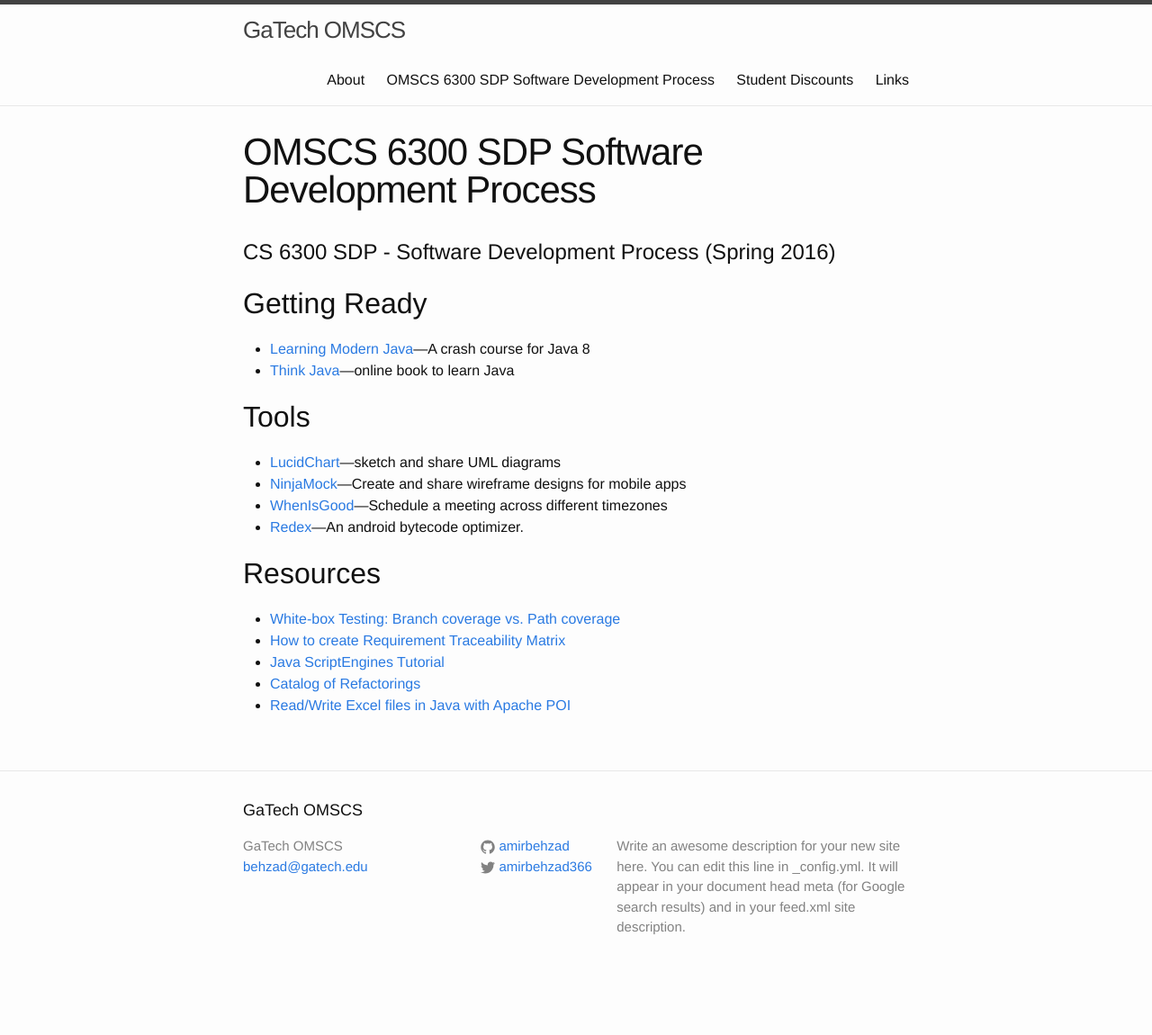
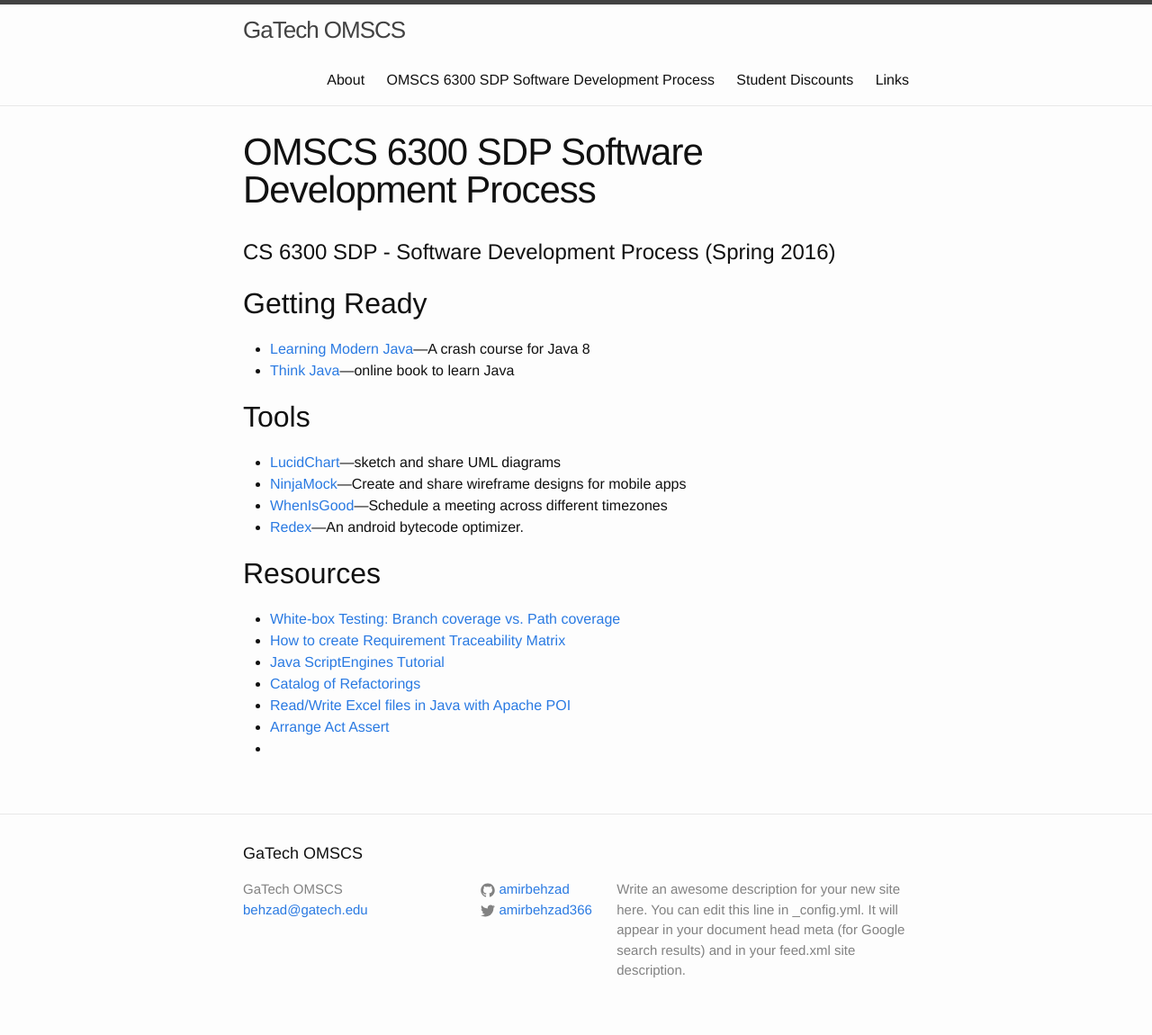
Before and after one commit to amirbehzad/omscs.info, a Jekyll site: the page built from cs6300.md, in a window 1280 px wide. Shown: the whole page at 90% size. Built offline with Jekyll 4.4.1, drawn with Linux system fonts in a browser that asks for light colours; before the commit the page ends 1102 px from its top, so only the background shows below that.

Commit message:
Added AAA unit-testing pattern

```diff
--- a/cs6300.md
+++ b/cs6300.md
@@ -22,3 +22,5 @@ permalink: /cs6300
 - [Java ScriptEngines Tutorial](http://www.java2s.com/Tutorial/Java/0120__Development/Passvalueandgetreturnvaluefromscript.htm)
 - [Catalog of Refactorings](http://refactoring.com/catalog/)
 - [Read/Write Excel files in Java with Apache POI](http://viralpatel.net/blogs/java-read-write-excel-file-apache-poi/)
+- [Arrange Act Assert](http://c2.com/cgi/wiki?ArrangeActAssert)
+-
```
